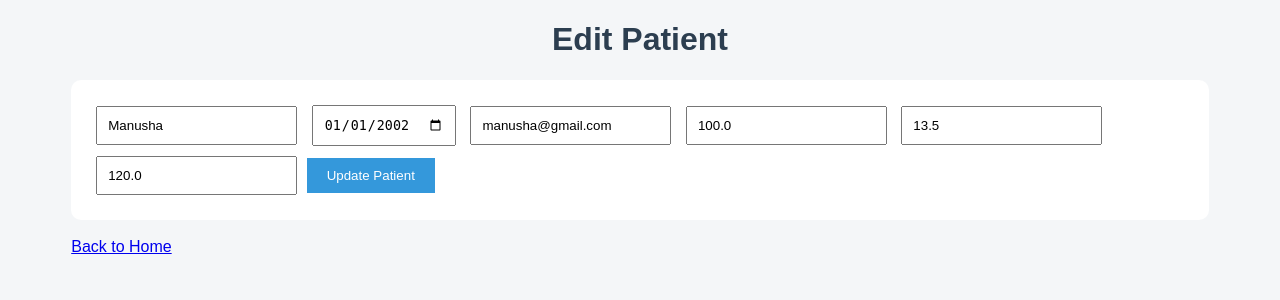
After one commit to manthena-manusha/Health_Prediction_App, a Flask app: page /edit/1 in a window 1280 px wide. The commit adds this page. Shown: the top 300 px of the page. Run offline with Flask 3, Linux system fonts and the light colour scheme; data comes from the database, SQL or seed files in the repository; both versions use the stored data as it was after the commit; parts of the project's set-up code (start-up, migrations or seed data) failed here and were passed over.

Commit message:
Added update and delete functionality for patient records

```diff
--- a/api.py
+++ b/api.py
@@ -4,8 +4,9 @@ import pickle
 
 app = Flask(__name__)
 
-with open("model.pkl","rb") as file:
+with open("model.pkl", "rb") as file:
     model = pickle.load(file)
+
 
 @app.route("/")
 def index():
@@ -40,10 +41,7 @@ def add_patient():
         [[glucose, haemoglobin, cholesterol]]
     )
 
-    if prediction[0] == 1:
-        remarks = "High Risk"
-    else:
-        remarks = "Low Risk"
+    remarks = "High Risk" if prediction[0] == 1 else "Low Risk"
 
     conn = sqlite3.connect("health.db")
     cursor = conn.cursor()
@@ -77,5 +75,92 @@ def add_patient():
     return redirect("/")
 
 
+@app.route("/edit/<int:patient_id>")
+def edit_patient(patient_id):
+
+    conn = sqlite3.connect("health.db")
+    cursor = conn.cursor()
+
+    cursor.execute(
+        "SELECT * FROM patients WHERE patient_id=?",
+        (patient_id,)
+    )
+
+    patient = cursor.fetchone()
+
+    conn.close()
+
+    return render_template(
+        "edit.html",
+        patient=patient
+    )
+
+
+@app.route("/update/<int:patient_id>", methods=["POST"])
+def update_patient(patient_id):
+
+    full_name = request.form["full_name"]
+    dob = request.form["dob"]
+    email = request.form["email"]
+
+    glucose = float(request.form["glucose"])
+    haemoglobin = float(request.form["haemoglobin"])
+    cholesterol = float(request.form["cholesterol"])
+
+    prediction = model.predict(
+        [[glucose, haemoglobin, cholesterol]]
+    )
+
+    remarks = "High Risk" if prediction[0] == 1 else "Low Risk"
+
+    conn = sqlite3.connect("health.db")
+    cursor = conn.cursor()
+
+    cursor.execute("""
+    UPDATE patients
+    SET
+        full_name=?,
+        dob=?,
+        email=?,
+        glucose=?,
+        haemoglobin=?,
+        cholesterol=?,
+        remarks=?
+    WHERE patient_id=?
+    """,
+    (
+        full_name,
+        dob,
+        email,
+        glucose,
+        haemoglobin,
+        cholesterol,
+        remarks,
+        patient_id
+    ))
+
+    conn.commit()
+    conn.close()
+
+    return redirect("/")
+
+
+@app.route("/delete/<int:patient_id>")
+def delete_patient(patient_id):
+
+    conn = sqlite3.connect("health.db")
+    cursor = conn.cursor()
+
+    cursor.execute(
+        "DELETE FROM patients WHERE patient_id=?",
+        (patient_id,)
+    )
+
+    conn.commit()
+    conn.close()
+
+    return redirect("/")
+
+
 if __name__ == "__main__":
     app.run(debug=True)
--- /dev/null
+++ b/templates/edit.html
@@ -0,0 +1,64 @@
+<!DOCTYPE html>
+<html>
+
+<head>
+    <title>Edit Patient</title>
+
+    <link rel="stylesheet"
+          href="{{ url_for('static', filename='style.css') }}">
+</head>
+
+<body>
+
+<div class="container">
+
+<h1>Edit Patient</h1>
+
+<form action="/update/{{ patient[0] }}"
+      method="POST">
+
+<input type="text"
+       name="full_name"
+       value="{{ patient[1] }}"
+       required>
+
+<input type="date"
+       name="dob"
+       value="{{ patient[2] }}"
+       required>
+
+<input type="email"
+       name="email"
+       value="{{ patient[3] }}"
+       required>
+
+<input type="number"
+       name="glucose"
+       value="{{ patient[4] }}"
+       required>
+
+<input type="number"
+       step="0.1"
+       name="haemoglobin"
+       value="{{ patient[5] }}"
+       required>
+
+<input type="number"
+       name="cholesterol"
+       value="{{ patient[6] }}"
+       required>
+
+<button type="submit">
+Update Patient
+</button>
+
+</form>
+
+<br>
+
+<a href="/">Back to Home</a>
+
+</div>
+
+</body>
+</html>
```
Also changed, not shown: templates/index.html (+16 -0 lines), health.db.
